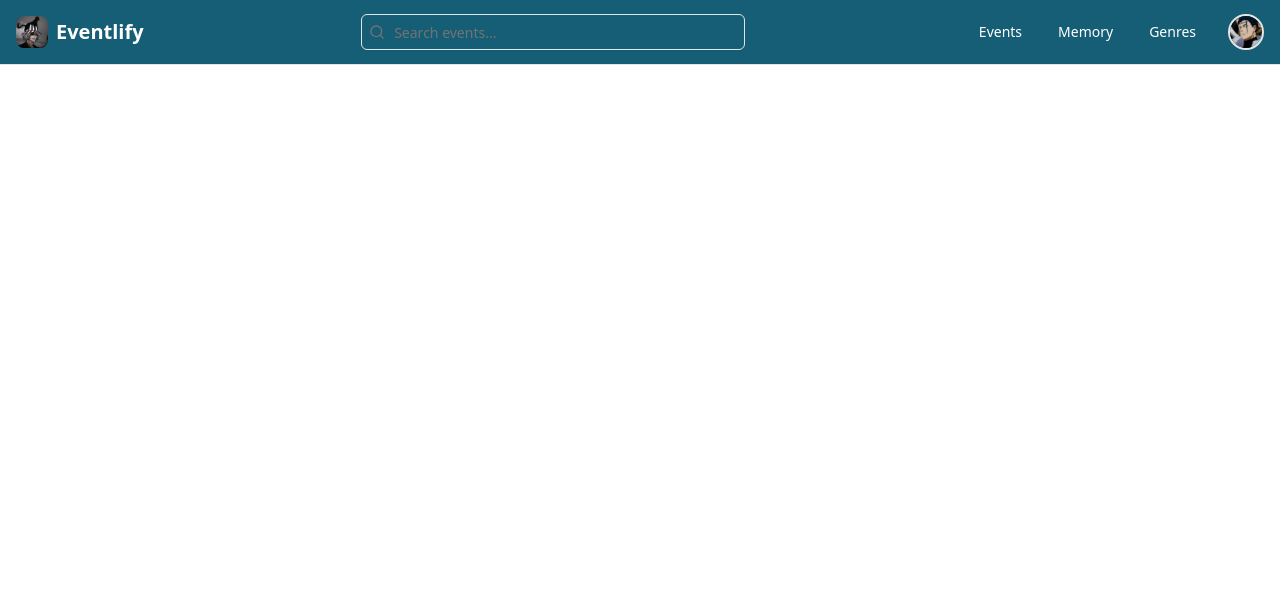
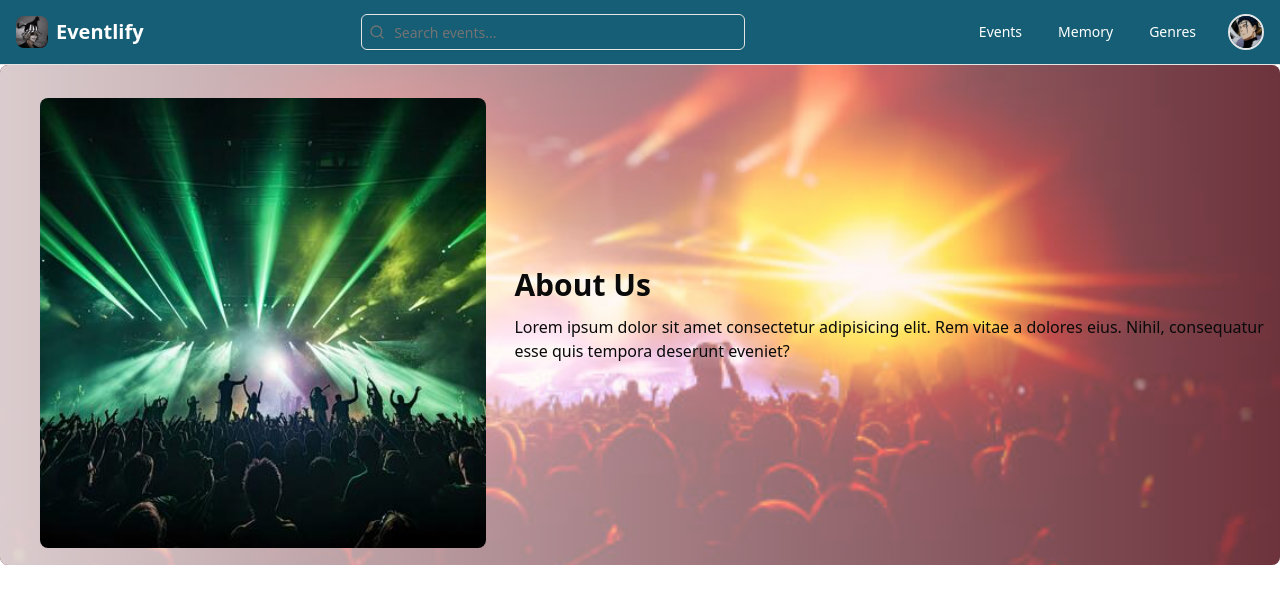
Before and after one commit to MbusyaNgesa/eventnami, a Next.js app in the folder client/: page / in a window 1280 px wide. Shown: the top 604 px of the page. Built offline with nearby package versions, Linux system fonts and the light colour scheme.

Commit message:
Hero Component

```diff
--- a/client/src/app/page.tsx
+++ b/client/src/app/page.tsx
@@ -1,9 +1,11 @@
+import { Hero } from "@/components/Hero";
 import { Navbar } from "@/components/Navbar";
 
 export default function Home() {
   return (
     <>
       <Navbar />
+      <Hero />
     </>
   );
 }
--- /dev/null
+++ b/client/src/components/Hero.tsx
@@ -0,0 +1,41 @@
+import Image from "next/image";
+import icon1 from "../img/icon1.jpg";
+import icon2 from "../img/icon2.jpg";
+
+export const Hero = () => {
+  return (
+    <div className="relative w-full h-[500px] rounded-lg overflow-hidden">
+      <div className="absolute inset-0">
+        <Image
+          src={icon2}
+          alt="Background"
+          fill
+          style={{ objectFit: "cover" }}
+          priority
+        />
+      </div>
+      <div className="absolute inset-0 bg-gradient-to-r from-background/80 to-background/20">
+        <div className="container h-full flex flex-col lg:flex-row items-center">
+          {/* Image Section */}
+          <div className="mt-4 relative w-[400px] h-[300px] lg:w-[600px] lg:h-[450px] rounded-lg overflow-hidden lg:ml-10 mb-4 lg:mb-0">
+            <Image
+              src={icon1}
+              alt="Featured"
+              fill
+              style={{ objectFit: "cover" }}
+            />
+          </div>
+          {/* Description Section */}
+          <div className="text-center lg:text-left lg:ml-7">
+            <h1 className="text-3xl font-bold">About Us</h1>
+            <p className="mt-3">
+              Lorem ipsum dolor sit amet consectetur adipisicing elit. Rem vitae
+              a dolores eius. Nihil, consequatur esse quis tempora deserunt
+              eveniet?
+            </p>
+          </div>
+        </div>
+      </div>
+    </div>
+  );
+};
```
